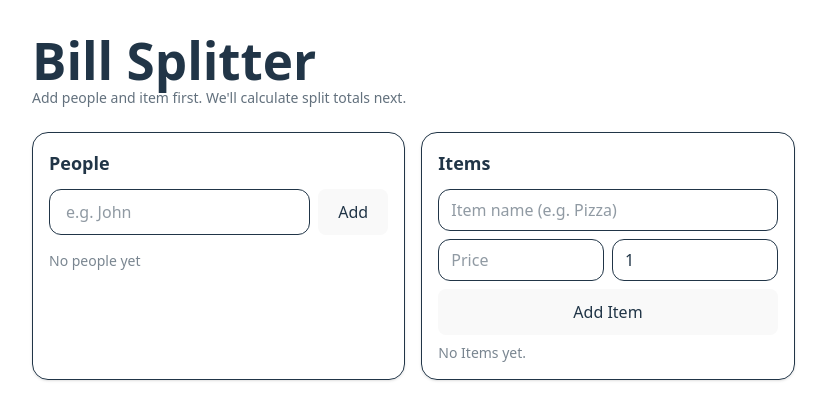
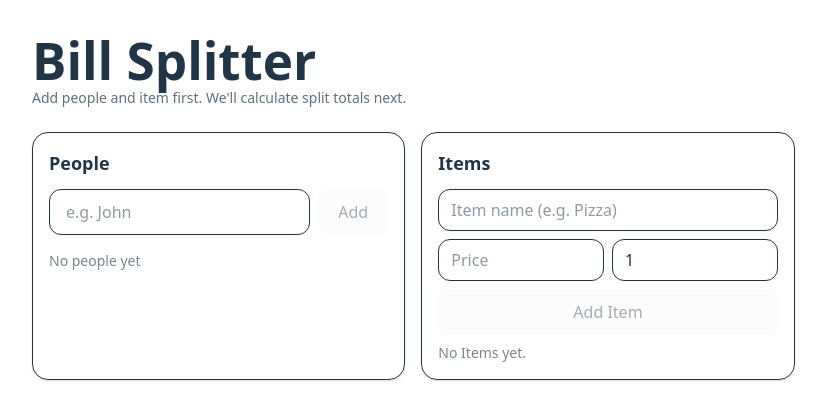
Before and after one commit to mosetz/bill-splitter, a React (Vite) app: page / in a window 1280 px wide. Shown: the top 420 px of the page, without its empty margins (0-826 px from the left). Built offline with nearby package versions, Linux system fonts and the light colour scheme.

Commit message:
fixed button disable when type in input and fixed add peson not working when clicking

```diff
--- a/src/pages/home.jsx
+++ b/src/pages/home.jsx
@@ -28,7 +28,7 @@ export default function Home() {
         const nameOk = itemName.trim().length > 0;
         const priceNum = Number(unitPrice);
         const qtyNum = Number(qty);
-        return nameOk && Number.isFinite(priceNum) && priceNum >= 0 && Number.isFinite(qtyNum) && qtyNum >= 0;
+        return nameOk && Number.isFinite(priceNum) && priceNum > 0 && Number.isFinite(qtyNum) && qtyNum >= 0;
     }, [itemName, unitPrice, qty])
 
     const handleAddPerson = () => {
@@ -92,7 +92,7 @@ export default function Home() {
                                 />
                                 <button
                                     className="rounded-xl border px-3 py-2 font-medium disabled:opacity-40"
-                                    disabled={canAddPerson}
+                                    disabled={!canAddPerson}
                                     onClick={handleAddPerson}
                                 >
                                     Add
@@ -150,7 +150,7 @@ export default function Home() {
 
                                 <button
                                     className="w-full rounded-xl border px-3 py-2 font-medium disabled:opacity-40"
-                                    disable={canAddItem}
+                                    disabled={!canAddItem}
                                     onClick={handleAddItem}
                                 >
                                     Add Item
```
